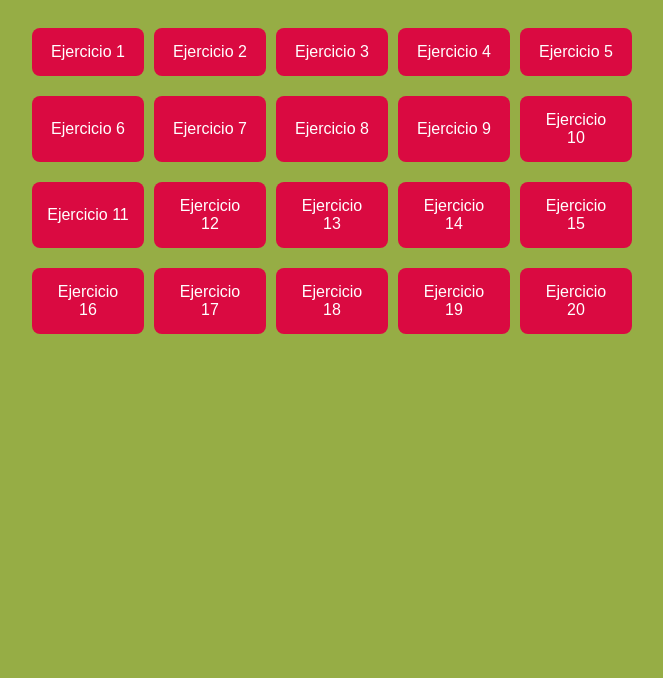
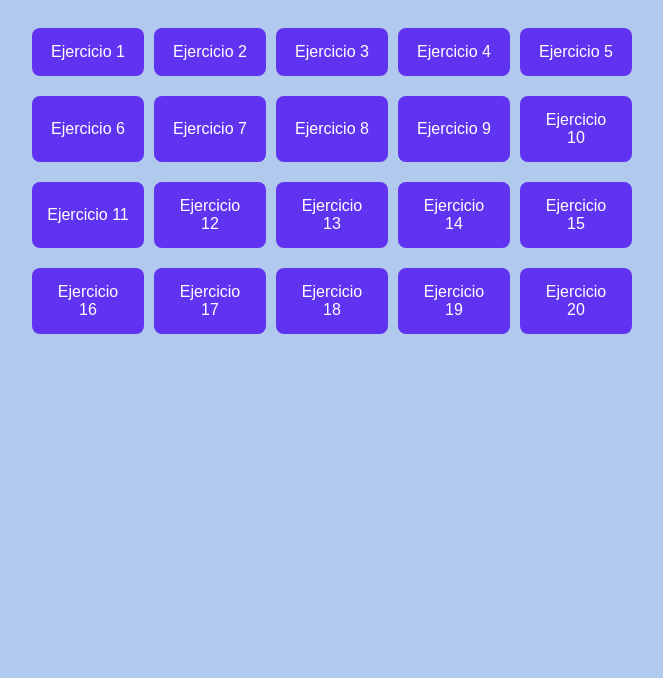
Before and after one commit to damatov96/javascript, a plain HTML site: page index.html in a window 1280 px wide. Shown: the part 122-800 px from the top of the page, without its empty margins (308-971 px from the left). Drawn offline with Linux system fonts and the light colour scheme.

Commit message:
modificación de colores

```diff
--- a/index.html
+++ b/index.html
@@ -4,10 +4,10 @@
   <meta charset="UTF-8">
   <title>20 Ejercicios con JavaScript</title>
   <style>
-    body { font-family: Arial, sans-serif; padding: 20px; background-color: #96ad45;}
+    body { font-family: Arial, sans-serif; padding: 20px; background-color: #B0C9ED;}
     section { margin-bottom: 40px; border-bottom: 1px solid #ccc; padding-bottom: 20px; }
-    button { margin-top: 10px; padding: 10px 15px; border: none; background: #da0a41; color: white; border-radius: 6px; cursor: pointer; }
-    button:hover { background: #da0a41; }
+    button { margin-top: 10px; padding: 10px 15px; border: none; background: #616EED; color: white; border-radius: 6px; cursor: pointer; }
+    button:hover { background: #61C6ED; }
     input[type="text"] { padding: 5px; }
     h1 {
       text-align: center;
@@ -27,7 +27,7 @@
     .grid-botones button {
       padding: 15px;
       border: none;
-      background: #da0a41;
+      background: #6033F0;
       color: white;
       font-size: 16px;
       border-radius: 8px;
@@ -35,7 +35,7 @@
     }
 
     .grid-botones button:hover {
-      background: #c00b39;
+      background: #619AED;
     }
 
     section {
```
